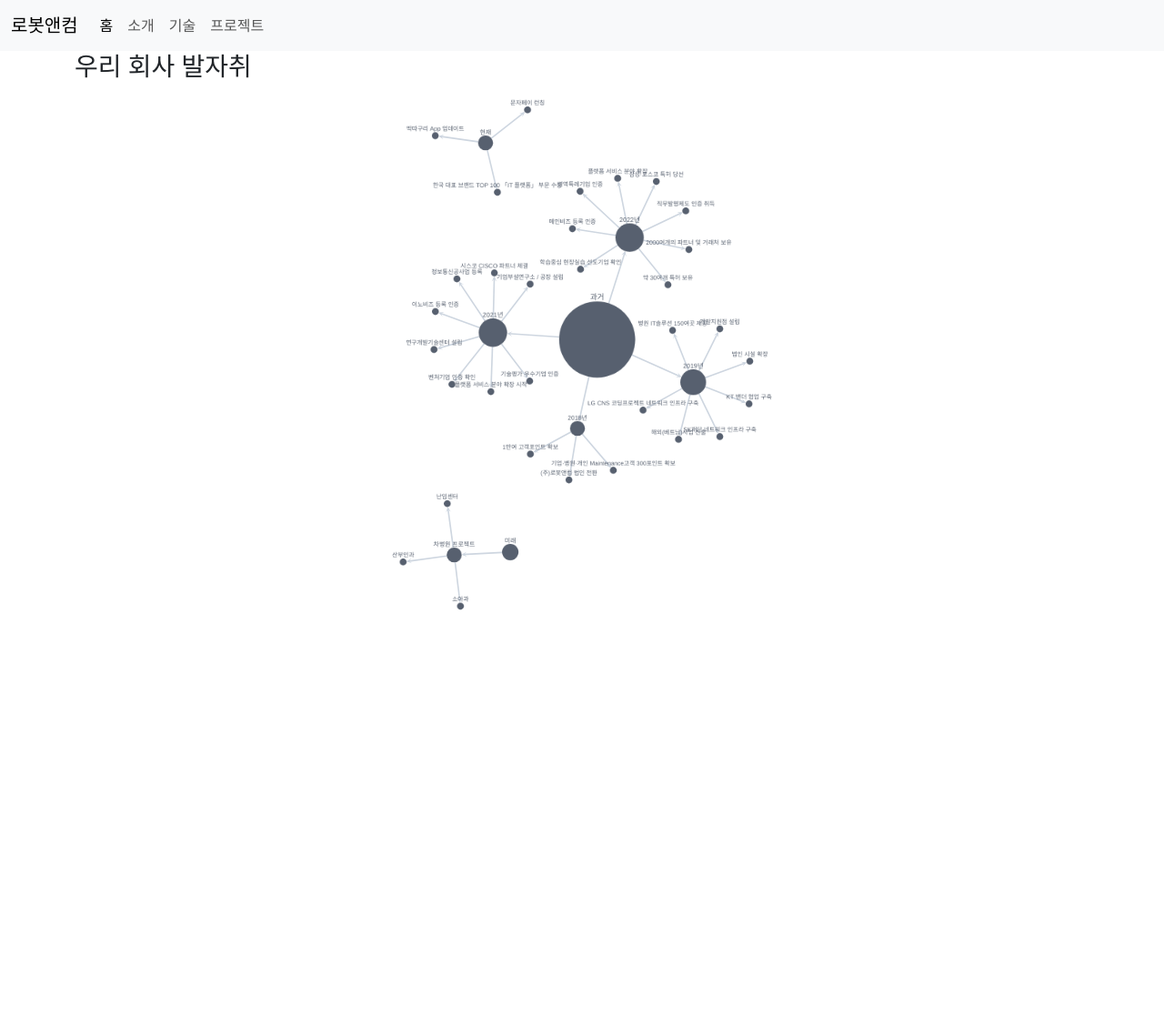
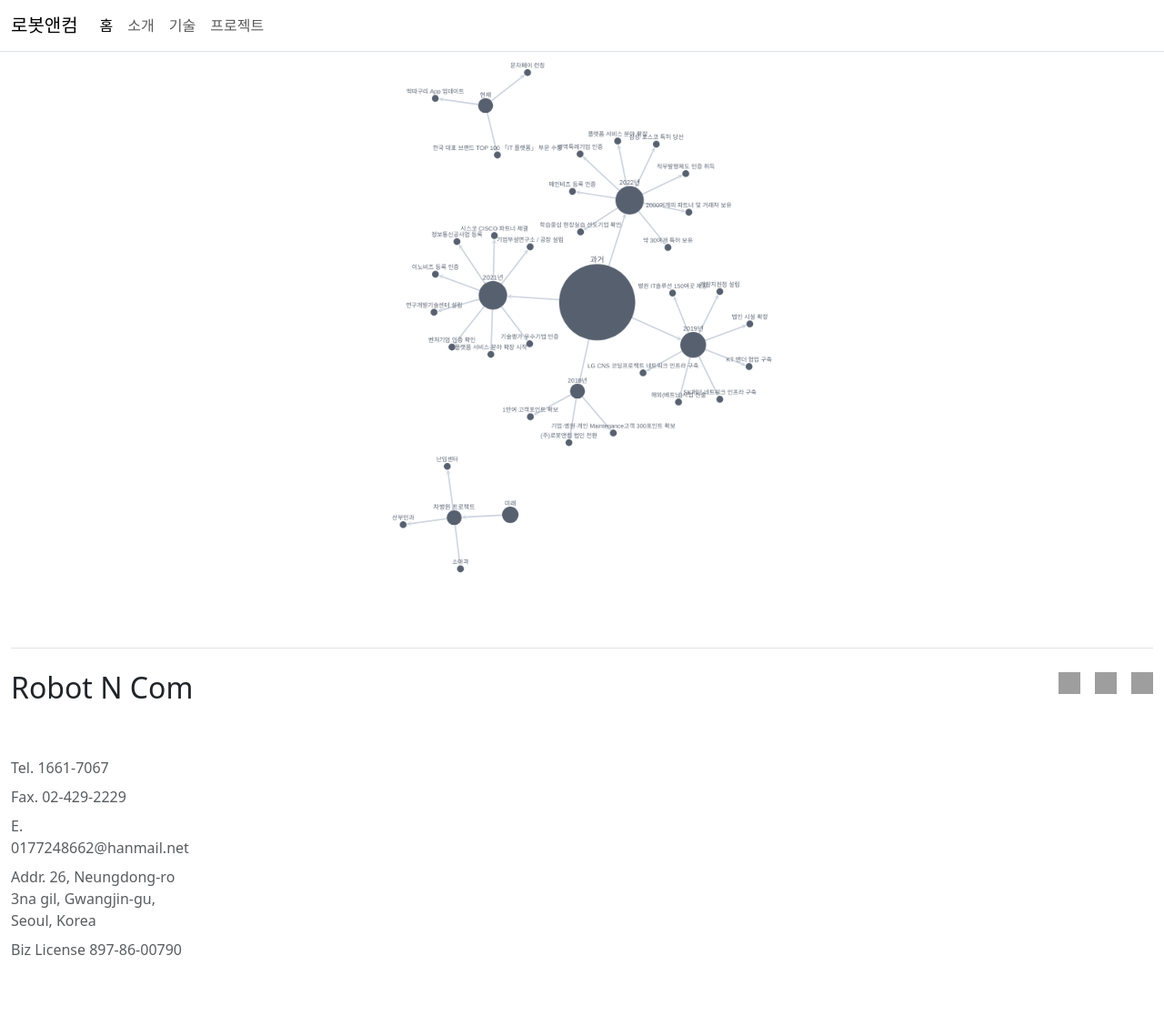
Before and after one commit to ds-co/robotncom-mindmap, a React app: page public/index.html in a window 1280 px wide. Shown: the whole page at 91% size. Before the commit the page ends 800 px from the top, so only its background shows below. Built offline with nearby package versions, Linux system fonts and the light colour scheme; grey boxes are pictures that could not be loaded.

Commit message:
세번째커밋

```diff
--- a/public/index.html
+++ b/public/index.html
@@ -31,22 +31,22 @@
 </head>
 
 <body>
-    <nav class="navbar navbar-expand-lg bg-body-tertiary">
-        <div class="container-fluid">
+    <nav class="navbar navbar-expand-lg border-bottom">
+        <div class="container-fluid ">
           <a class="navbar-brand" href="#">로봇앤컴</a>
           <button class="navbar-toggler" type="button" data-bs-toggle="collapse" data-bs-target="#navbarNav" aria-controls="navbarNav" aria-expanded="false" aria-label="Toggle navigation">
             <span class="navbar-toggler-icon"></span>
           </button>
           <div class="collapse navbar-collapse" id="navbarNav">
-            <ul class="navbar-nav">
+            <ul class="navbar-nav ">
               <li class="nav-item">
-                <a class="nav-link active" aria-current="page" href="#">홈</a>
+                <a class="nav-link active " aria-current="page" href="#">홈</a>
               </li>
               <li class="nav-item">
-                <a class="nav-link" href="#">소개</a>
+                <a class="nav-link " href="intro">소개</a>
               </li>
               <li class="nav-item">
-                <a class="nav-link" href="#">기술</a>
+                <a class="nav-link " href="#">기술</a>
               </li>
               <li class="nav-item">
                 <a class="nav-link" href="#">프로젝트</a>
@@ -55,12 +55,39 @@
           </div>
         </div>
       </nav>
-    <div class="container">
-        <h3>우리 회사 발자취</h1>
+
+    <div id="cy"></div>
+
+<div class="container-fluid">
+  <footer class="py-5">
+    <div class="d-flex flex-column flex-sm-row justify-content-between py-4 my-4 border-top">
+      <h2>Robot N Com</h2>
+      <ul class="list-unstyled d-flex">
+        <li class="ms-3"><a class="link-dark" href="#"><img class="bi" width="24" height="24" src="https://upload.wikimedia.org/wikipedia/ko/thumb/9/9e/%ED%8A%B8%EC%9C%84%ED%84%B0_%EB%A1%9C%EA%B3%A0_%282012%29.svg/1267px-%ED%8A%B8%EC%9C%84%ED%84%B0_%EB%A1%9C%EA%B3%A0_%282012%29.svg.png"></img></a></li>
+        <li class="ms-3"><a class="link-dark" href="#"><img class="bi" width="24" height="24" src="https://mblogthumb-phinf.pstatic.net/MjAxODA4MjBfMTYz/MDAxNTM0NzMxOTA1NzI5.iiZw2j9KPxorBAw1rDxzLH7DjLH4qL0rXPWjDfZDSUIg.VAddbzhp-eDEEqeLYjCNMbZDfIcgjs3GUMUZ8q9aiVgg.PNG.gaogirl/instagram_PNG9.png?type=w800"></img></a></li>
+        <li class="ms-3"><a class="link-dark" href="#"><img class="bi" width="24" height="24" src="https://mblogthumb-phinf.pstatic.net/MjAyMDA5MjRfMTQ0/MDAxNjAwOTI4MDIxMTQ4.LGGIcSU4FrU6c_-MgA5xerYp1KXlF290JkqaG9uTPskg.MHNU4ycUh0ivOCxgEDo6YWorwOtonE7zwtmJMr1I3RAg.PNG.thdnjs4484/%EB%B8%94%EB%A1%9C%EA%B7%B81.png?type=w800"></img></a></li>
+      </ul>
+    </div>
+    <div class="row">
+      <div class="col-6 col-md-2 mb-3">
+
+        <ul class="nav flex-column">
+          <li class="nav-item mb-2"><a href="#" class="nav-link p-0 text-muted">Tel. 1661-7067</a></li>
+          <li class="nav-item mb-2"><a href="#" class="nav-link p-0 text-muted">Fax. 02-429-2229 </a></li>
+          <li class="nav-item mb-2"><a href="#" class="nav-link p-0 text-muted">E. 0177248662@hanmail.net</a></li>
+          <li class="nav-item mb-2"><a href="#" class="nav-link p-0 text-muted">Addr. 26, Neungdong-ro 3na gil, Gwangjin-gu, Seoul, Korea</a></li>
+          <li class="nav-item mb-2"><a href="#" class="nav-link p-0 text-muted">Biz License 897-86-00790</a></li>
+        </ul>
+      </div>
     </div>
 
 
-    <div id="cy"></div>
+  </footer>
+</div>
+
+
+
+
     <script src="https://cdn.jsdelivr.net/npm/bootstrap@5.2.3/dist/js/bootstrap.bundle.min.js" integrity="sha384-kenU1KFdBIe4zVF0s0G1M5b4hcpxyD9F7jL+jjXkk+Q2h455rYXK/7HAuoJl+0I4" crossorigin="anonymous"></script>
 </body>
 
```
Also changed, not shown: intro.html (added, +11 -0 lines), package.json (+12 -12 lines), 1 other file.
